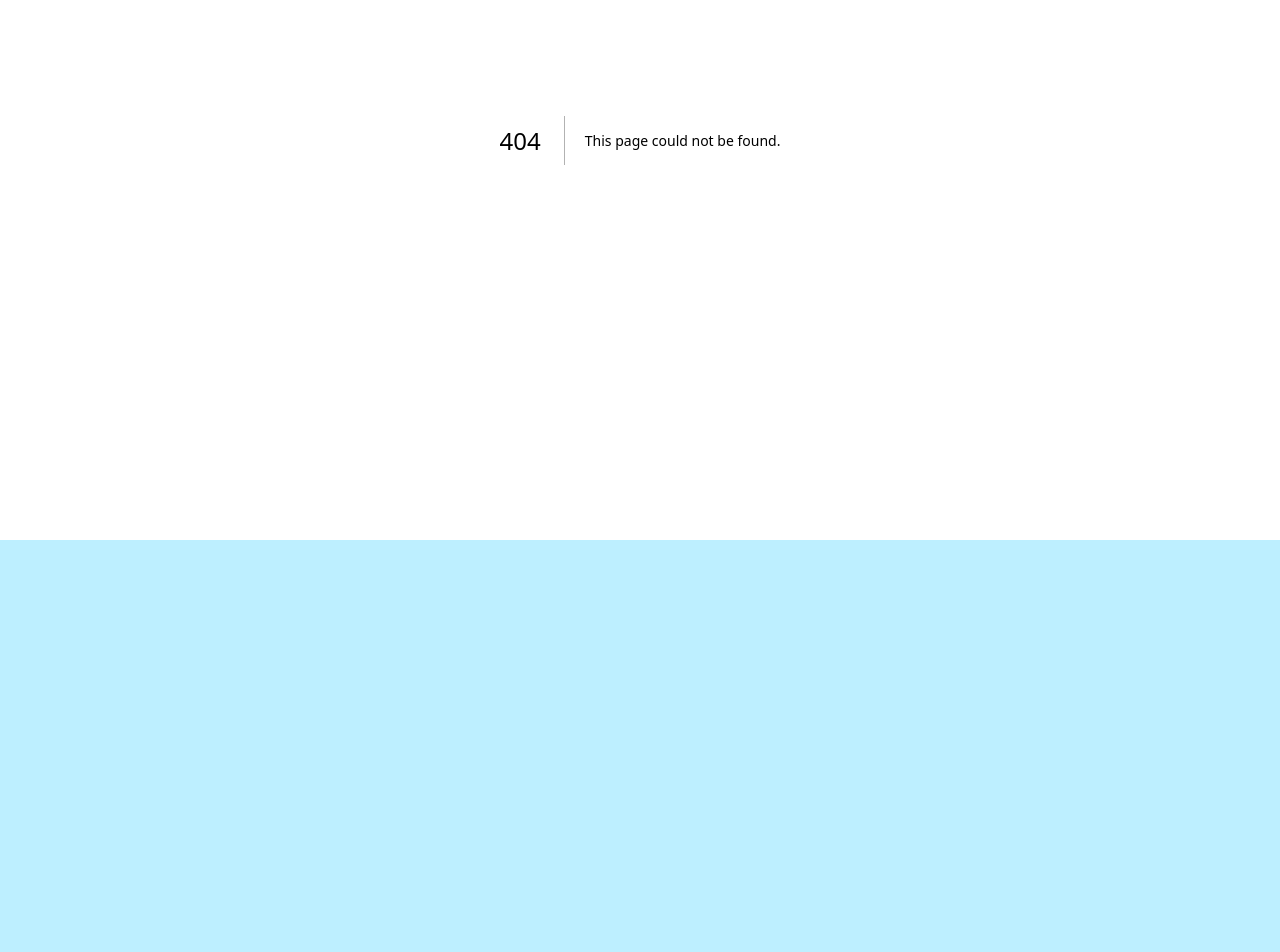
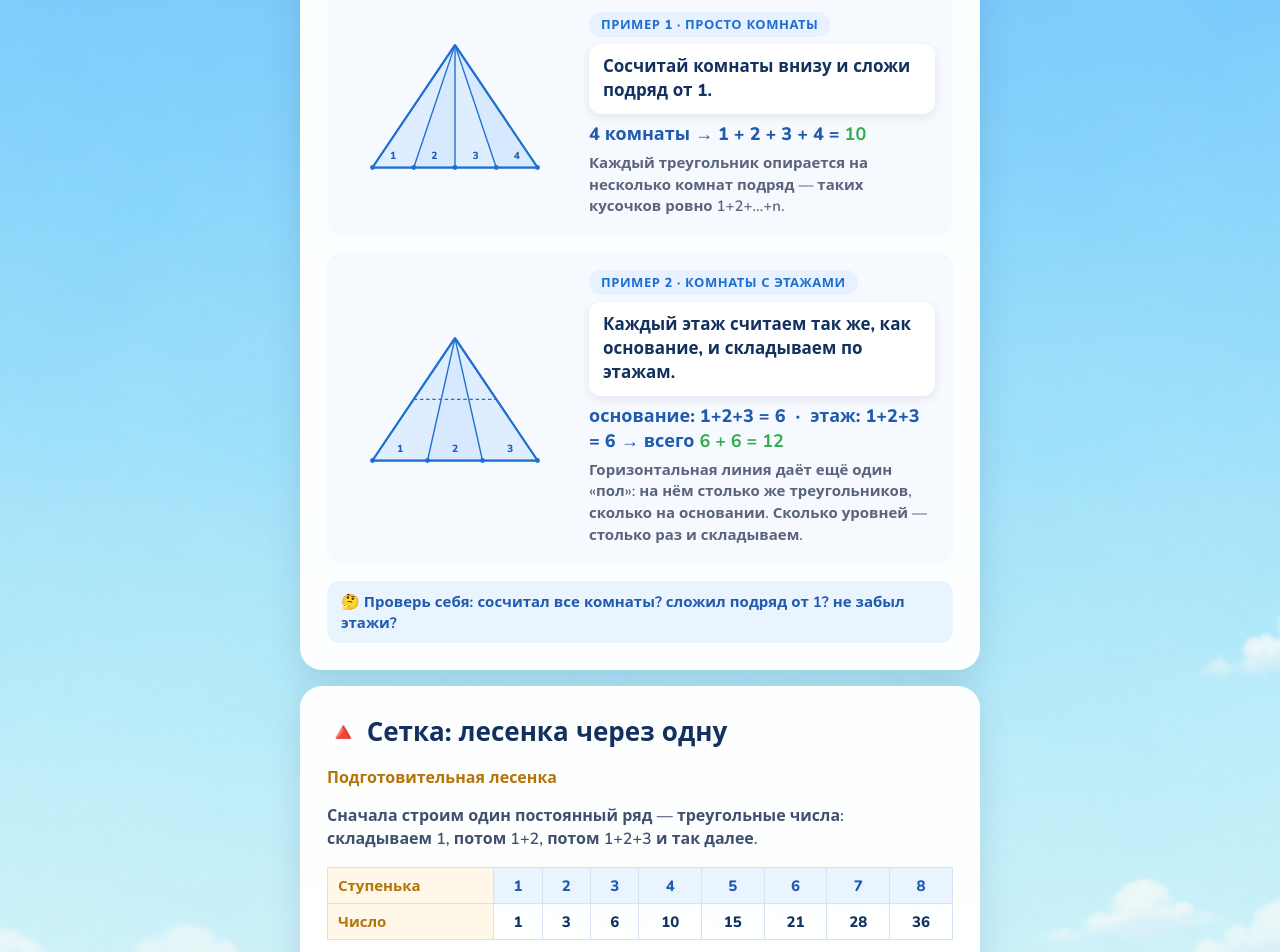
Before and after one commit to ksmishukova-alt/MyshClaude, a Next.js app in the folder apps/web/: page /figures/rules in a window 1280 px wide. Before the commit this address had no page. Shown: the part 260-1212 px from the top of the page. Before the commit the page ends 800 px from the top, so only its background shows below. Built offline with nearby package versions, Linux system fonts and the light colour scheme.

Commit message:
Подсчёт фигур: отдельный Лист правил (веер 2 примера + этажи, сетка с подготовительной лесенкой), компактное правило в раннере

```diff
--- a/apps/web/src/app/figures/figures.css
+++ b/apps/web/src/app/figures/figures.css
@@ -56,4 +56,32 @@
 .lh-examples ul{margin:4px 0 0;padding-left:18px;color:#5a4a2a;font-weight:700;font-size:clamp(12px,1.4vw,15px);line-height:1.6}
 .lh-check{background:#eaf4ff;border-radius:10px;padding:9px 12px;color:#1f5bb0;font-weight:700;font-size:clamp(12px,1.4vw,15px)}
 
+/* ── компактное напоминание правила в раннере ── */
+.fr-rule{display:flex;align-items:center;gap:10px;flex-wrap:wrap;background:#fff8e9;border:1px solid #ffe0a3;border-radius:13px;padding:10px 14px}
+.fr-rule-txt{font-weight:800;color:#13315f;font-size:clamp(13px,1.5vw,16px);flex:1;min-inline-size:160px;line-height:1.35}
+.fr-rule-link{font-weight:800;color:#b5740a;text-decoration:none;font-size:clamp(12px,1.35vw,14px);white-space:nowrap}
+.fr-rule-link:hover{text-decoration:underline}
+
+/* ── Лист правил ── */
+.rl-card{background:rgba(255,255,255,.97);border-radius:22px;padding:clamp(16px,2.2vw,26px);box-shadow:0 14px 34px rgba(37,75,131,.16);border:1px solid rgba(255,255,255,.7);display:flex;flex-direction:column;gap:clamp(12px,1.6vw,16px)}
+.rl-h{font-family:var(--font-display,system-ui);font-weight:800;color:#13315f;font-size:clamp(19px,2.3vw,26px)}
+.rl-ex{display:flex;gap:clamp(14px,2.2vw,24px);align-items:center;flex-wrap:wrap;background:#f6f9fd;border-radius:16px;padding:clamp(12px,1.6vw,18px)}
+.rl-fig{flex:0 0 auto;inline-size:clamp(150px,26vw,220px)}
+.rl-fig .fig-svg{inline-size:100%}
+.rl-body{flex:1;min-inline-size:220px;display:flex;flex-direction:column;gap:7px}
+.rl-tag{align-self:flex-start;background:#e7f1ff;color:#1F6FD0;font-weight:800;font-size:clamp(11px,1.2vw,13px);padding:3px 12px;border-radius:999px;text-transform:uppercase;letter-spacing:.04em}
+.rl-rule{background:#fff;border-radius:12px;padding:11px 14px;font-weight:800;color:#13315f;font-size:clamp(14px,1.6vw,17px);box-shadow:0 3px 8px rgba(37,75,131,.1);line-height:1.4}
+.rl-rec{font-weight:800;color:#1f5bb0;font-size:clamp(14px,1.6vw,18px);font-variant-numeric:tabular-nums}
+.rl-rec b{color:#2fad50}
+.rl-why{color:#5a647c;font-weight:600;font-size:clamp(12px,1.4vw,15px);line-height:1.45}
+.rl-text{color:#41506f;font-weight:600;font-size:clamp(13px,1.5vw,16px);line-height:1.45}
+.rl-sub{font-weight:800;color:#b5740a;font-size:clamp(13px,1.45vw,16px)}
+.rl-list{margin:0;padding-left:20px;color:#1f5bb0;font-weight:800;font-size:clamp(13px,1.5vw,16px);line-height:1.8;font-variant-numeric:tabular-nums}
+.rl-check{background:#eaf4ff;border-radius:12px;padding:10px 14px;color:#1f5bb0;font-weight:700;font-size:clamp(12px,1.4vw,15px)}
+.rl-ladder{overflow-x:auto}
+.rl-ladder table{border-collapse:collapse;min-inline-size:100%}
+.rl-ladder th,.rl-ladder td{border:1px solid #d6e2f2;padding:7px 10px;text-align:center;font-weight:800;font-size:clamp(12px,1.4vw,15px);color:#13315f}
+.rl-ladder thead th{background:#eaf4ff;color:#1f5bb0}
+.rl-ladder tbody td:first-child,.rl-ladder thead th:first-child{background:#fff8e9;color:#b5740a;text-align:left}
+
 @media (prefers-reduced-motion:reduce){.fr-input-row.shake{animation:none}}
--- a/apps/web/src/app/figures/page.tsx
+++ b/apps/web/src/app/figures/page.tsx
@@ -47,6 +47,10 @@ export default function FiguresPage() {
         <p className="fig-intro">Не ищи фигуры глазами — заметь признак и примень лайфхак. 🪄</p>
 
         <div className="fig-tabs">
+          <Link className="fig-tab" href="/figures/rules">📖 Лист правил</Link>
+        </div>
+
+        <div className="fig-tabs">
           {KINDS.map((k) => (
             <button key={k.id} className={`fig-tab ${kind === k.id ? "on" : ""}`} onClick={() => chooseKind(k.id)}>
               {k.emoji} {k.label}
--- /dev/null
+++ b/apps/web/src/app/figures/rules/page.tsx
@@ -0,0 +1,96 @@
+"use client";
+
+/** «Лист правил» — отдельная страница с лайфхаками раздела «Подсчёт фигур». */
+
+import Link from "next/link";
+import { genGrid, T } from "@/lib/figures";
+import { FanFigure, GridFigure } from "@/components/figures/FigureView";
+import "../figures.css";
+
+function gridRecord(n: number) {
+  const p = genGrid(n);
+  const up = `(${p.upLadder.join("+")})`;
+  const down = p.downLadder.length ? `(${p.downLadder.join("+")})` : "";
+  return down ? `${up} + ${down} = ${p.total}` : `${up} = ${p.total}`;
+}
+
+export default function RulesPage() {
+  const ladder = Array.from({ length: 8 }, (_, i) => ({ step: i + 1, val: T(i + 1) }));
+
+  return (
+    <main className="fig-stage" aria-label="Лист правил">
+      <div className="fig-wrap">
+        <header className="fig-top">
+          <Link className="fig-back" href="/figures">← К заданиям</Link>
+          <h1>Лист правил</h1>
+        </header>
+        <p className="fig-intro">Один признак → одно правило → все фигуры сразу. Не ищем глазами. 🪄</p>
+
+        {/* ── ЭТАЖИ (ВЕЕР) ── */}
+        <section className="rl-card">
+          <h2 className="rl-h">📐 Этажи: лесенка комнат</h2>
+
+          <div className="rl-ex">
+            <div className="rl-fig"><FanFigure n={4} numberRooms /></div>
+            <div className="rl-body">
+              <div className="rl-tag">Пример 1 · просто комнаты</div>
+              <p className="rl-rule">Сосчитай комнаты внизу и сложи подряд от 1.</p>
+              <div className="rl-rec">4 комнаты → 1 + 2 + 3 + 4 = <b>10</b></div>
+              <p className="rl-why">Каждый треугольник опирается на несколько комнат подряд — таких кусочков ровно 1+2+…+n.</p>
+            </div>
+          </div>
+
+          <div className="rl-ex">
+            <div className="rl-fig"><FanFigure n={3} floors={1} numberRooms /></div>
+            <div className="rl-body">
+              <div className="rl-tag">Пример 2 · комнаты с этажами</div>
+              <p className="rl-rule">Каждый этаж считаем так же, как основание, и складываем по этажам.</p>
+              <div className="rl-rec">основание: 1+2+3 = 6 &nbsp;·&nbsp; этаж: 1+2+3 = 6 → всего <b>6 + 6 = 12</b></div>
+              <p className="rl-why">Горизонтальная линия даёт ещё один «пол»: на нём столько же треугольников, сколько на основании. Сколько уровней — столько раз и складываем.</p>
+            </div>
+          </div>
+
+          <div className="rl-check">🤔 Проверь себя: сосчитал все комнаты? сложил подряд от 1? не забыл этажи?</div>
+        </section>
+
+        {/* ── СЕТКА ── */}
+        <section className="rl-card">
+          <h2 className="rl-h">🔺 Сетка: лесенка через одну</h2>
+
+          <div className="rl-sub">Подготовительная лесенка</div>
+          <p className="rl-text">Сначала строим один постоянный ряд — треугольные числа: складываем 1, потом 1+2, потом 1+2+3 и так далее.</p>
+          <div className="rl-ladder">
+            <table>
+              <thead><tr><th>Ступенька</th>{ladder.map((l) => <th key={l.step}>{l.step}</th>)}</tr></thead>
+              <tbody><tr><td>Число</td>{ladder.map((l) => <td key={l.step}>{l.val}</td>)}</tr></tbody>
+            </table>
+          </div>
+
+          <div className="rl-sub">Постоянное правило</div>
+          <p className="rl-rule">Вверх (▲) — берём все ступеньки подряд, начиная со ступеньки n.<br />Вниз (▼) — начинаем на одну ниже (со ступеньки n−1) и прыгаем через одну.</p>
+
+          <div className="rl-ex">
+            <div className="rl-fig"><GridFigure n={4} showDown /></div>
+            <div className="rl-body">
+              <div className="rl-tag">Разбор по сторонам</div>
+              <ul className="rl-list">
+                <li>Сторона 2: {gridRecord(2)}</li>
+                <li>Сторона 3: {gridRecord(3)}</li>
+                <li>Сторона 4: {gridRecord(4)}</li>
+                <li>Сторона 5: {gridRecord(5)}</li>
+                <li>Сторона 6: {gridRecord(6)}</li>
+              </ul>
+            </div>
+          </div>
+
+          <p className="rl-why">Почему «через одну»: каждый следующий перевёрнутый треугольник шире и забирает по одному месту с двух сторон — поэтому лесенка вниз уменьшается сразу на две ступеньки.</p>
+          <div className="rl-check">🤔 Проверь себя: перевёрнутую лесенку начал на одну ниже? прыгал через одну?</div>
+        </section>
+
+        <div className="fig-actions">
+          <Link className="fig-next" href="/figures">К заданиям →</Link>
+        </div>
+      </div>
+    </main>
+  );
+}
--- a/apps/web/src/components/figures/FigureView.tsx
+++ b/apps/web/src/components/figures/FigureView.tsx
@@ -6,12 +6,25 @@ import { fanGeometry, gridGeometry } from "@/lib/figures";
 
 const W = 320, H = 240;
 
-/** Веер: лучи из одной вершины делят основание на n «комнат». */
-export function FanFigure({ n, numberRooms = false }: { n: number; numberRooms?: boolean }) {
+/**
+ * Веер: лучи из одной вершины делят основание на n «комнат».
+ * floors — число горизонтальных этажных линий (0 = просто комнаты).
+ */
+export function FanFigure({ n, numberRooms = false, floors = 0 }: { n: number; numberRooms?: boolean; floors?: number }) {
   const g = fanGeometry(n, W, H);
   const outer = `${g.apex.x},${g.apex.y} ${g.base[0].x},${g.base[0].y} ${g.base[n].x},${g.base[n].y}`;
+  // горизонтальные этажи: линия на доле t от вершины к основанию, обрезанная боковыми сторонами
+  const floorLines = Array.from({ length: floors }, (_, k) => {
+    const t = (k + 1) / (floors + 1);
+    const y = g.apex.y + t * (g.baseY - g.apex.y);
+    return {
+      y,
+      lx: g.apex.x + t * (g.base[0].x - g.apex.x),
+      rx: g.apex.x + t * (g.base[n].x - g.apex.x),
+    };
+  });
   return (
-    <svg className="fig-svg" viewBox={`0 0 ${W} ${H}`} role="img" aria-label={`Веер из ${n} комнат`}>
+    <svg className="fig-svg" viewBox={`0 0 ${W} ${H}`} role="img" aria-label={`Веер из ${n} комнат${floors ? `, ${floors} этажей` : ""}`}>
       <polygon points={outer} fill="#eaf4ff" stroke="#1f6fd0" strokeWidth={3} strokeLinejoin="round" />
       {numberRooms &&
         g.rooms.map((r, i) => (
@@ -19,6 +32,9 @@ export function FanFigure({ n, numberRooms = false }: { n: number; numberRooms?:
         ))}
       {g.base.map((p, i) => (
         <line key={`c${i}`} x1={g.apex.x} y1={g.apex.y} x2={p.x} y2={p.y} stroke="#1f6fd0" strokeWidth={i === 0 || i === n ? 3 : 2} />
+      ))}
+      {floorLines.map((f, i) => (
+        <line key={`f${i}`} x1={f.lx} y1={f.y} x2={f.rx} y2={f.y} stroke="#1f6fd0" strokeWidth={2} strokeDasharray="5 4" />
       ))}
       <line x1={g.base[0].x} y1={g.baseY} x2={g.base[n].x} y2={g.baseY} stroke="#1f6fd0" strokeWidth={3} />
       {numberRooms &&
```
Also changed, not shown: apps/web/src/components/figures/FigureRunner.tsx (+5 -2 lines).
